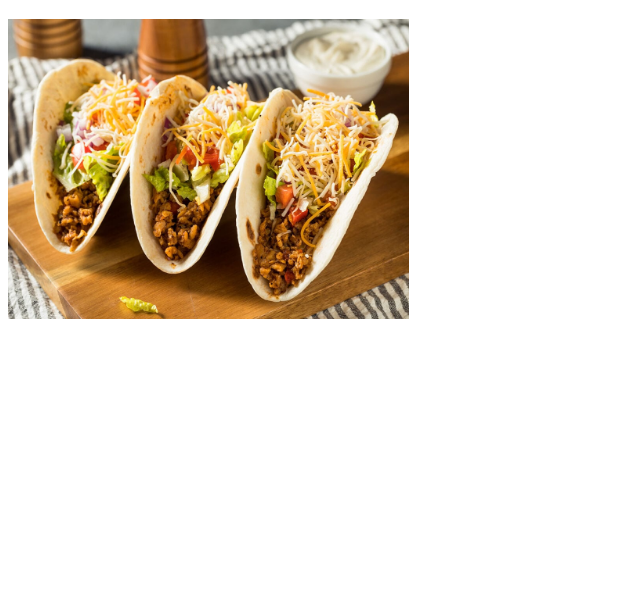
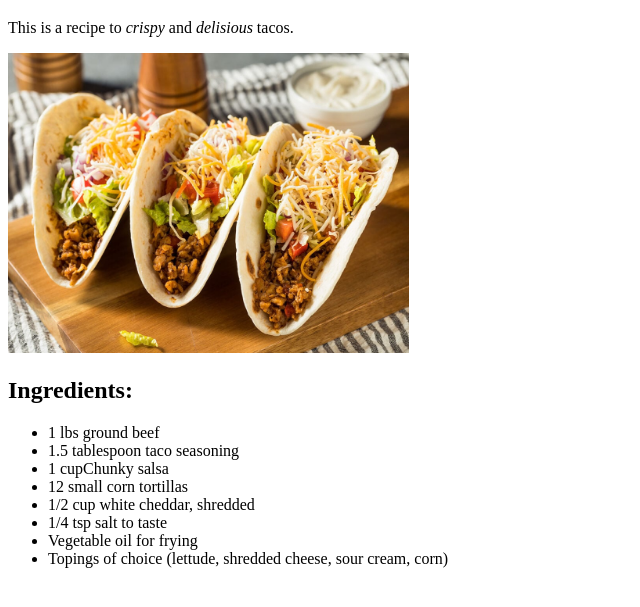
Before and after one commit to grythrysoe/odin-recipes, a plain HTML site: page recipes/tacos.html in a window 1280 px wide. Shown: the part 61-668 px from the top of the page, without its empty margins (0-640 px from the left). Drawn offline with Linux system fonts and the light colour scheme.

Commit message:
Add ingredients to tacos

```diff
--- a/recipes/tacos.html
+++ b/recipes/tacos.html
@@ -8,7 +8,22 @@
     <body>
         <!-- Create heading -->
         <h1>Tacos</h1>
+        <!-- Add paragraph to describe the recipe -->
+        <p>This is a recipe to <em>crispy</em> and <em>delisious</em> tacos.</p>
         <!-- Insert picture of tacos -->
         <img src="images/tacos.jpg" alt="tacos" height="300" witdh="400">
+
+        <!-- Add unordered list of ingredients -->
+        <h2>Ingredients:</h2>
+        <ul>
+            <li>1 lbs ground beef</li>
+            <li>1.5 tablespoon taco seasoning</li>
+            <li>1 cupChunky salsa</li>
+            <li>12 small corn tortillas</li>
+            <li>1/2 cup white cheddar, shredded</li>
+            <li>1/4 tsp salt to taste</li>
+            <li>Vegetable oil for frying</li>
+            <li>Topings of choice (lettude, shredded cheese, sour cream, corn)</li>
+        </ul>
     </body>
 </hmtl>
```
